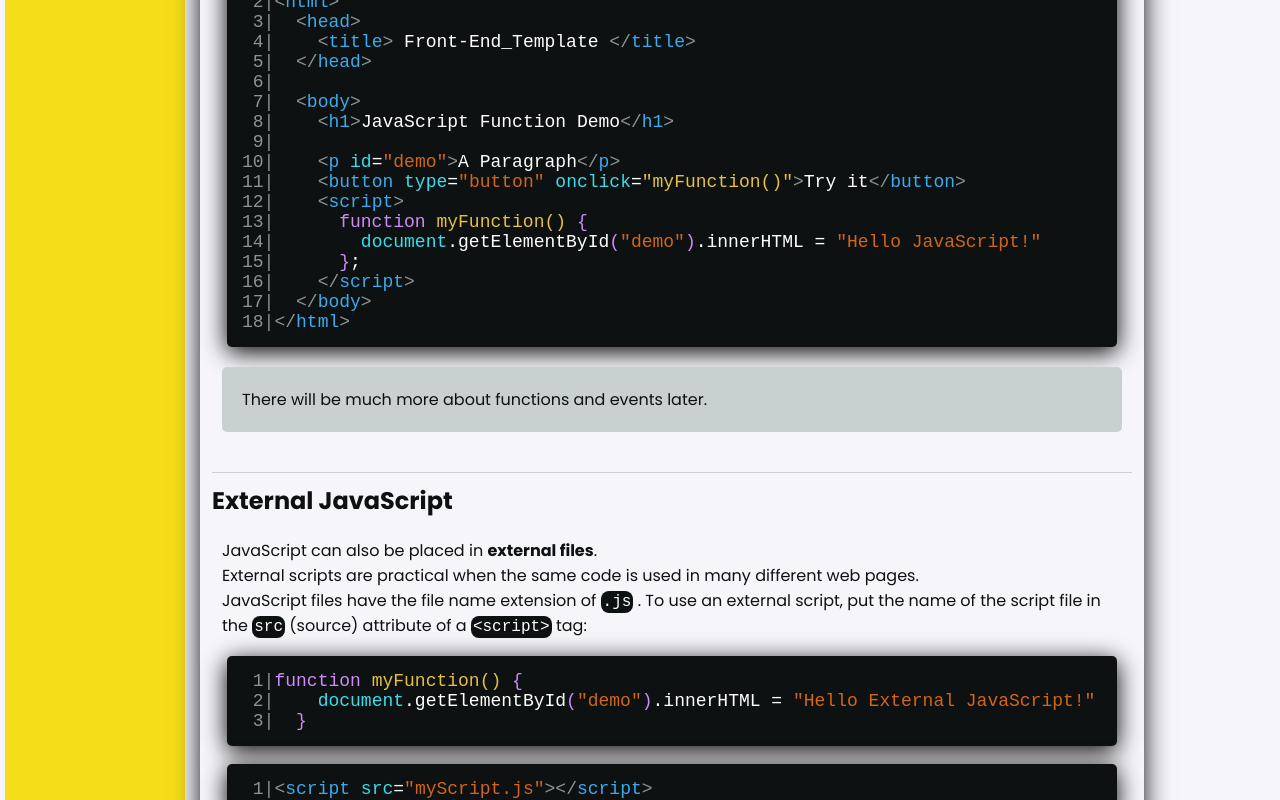
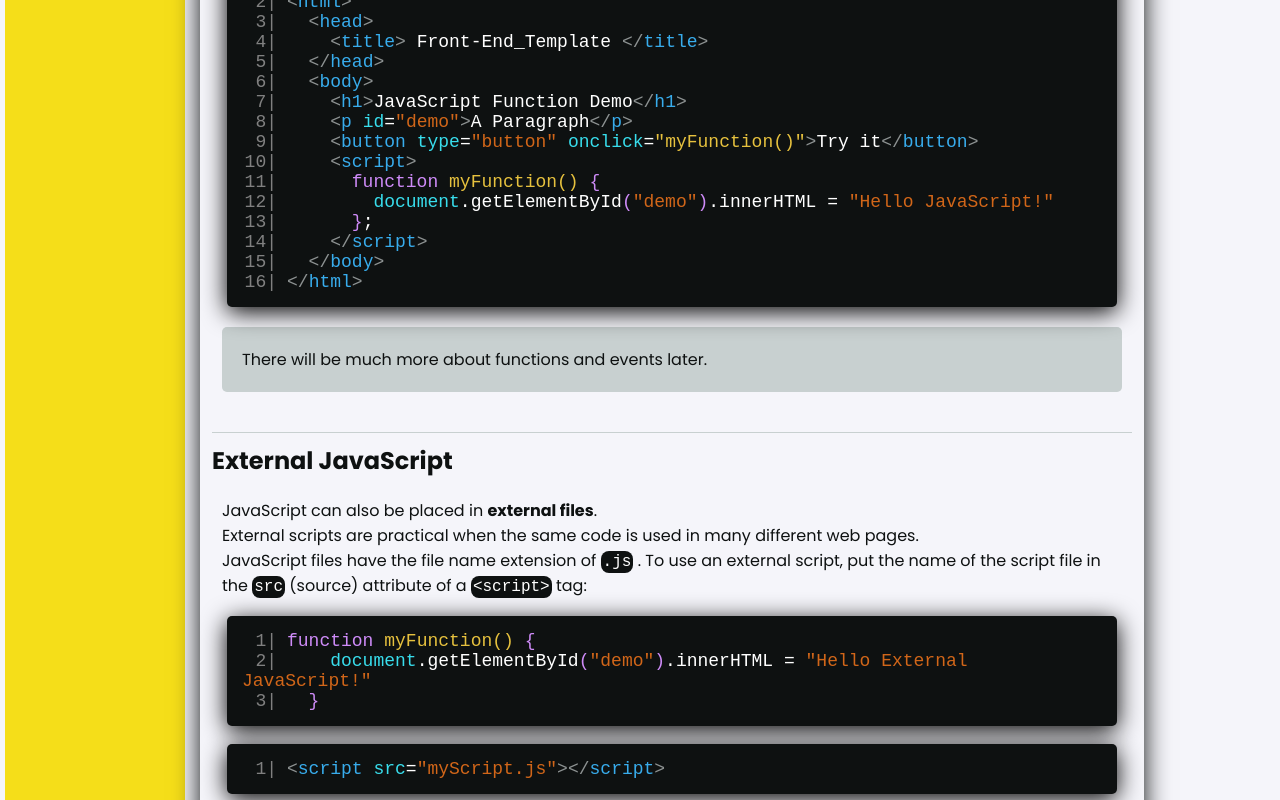
Before and after one commit to MateuszBryczek/Front-end_Template, a React (Create React App) app: page /JavaScript/JavaScriptBasics in a window 1280 px wide. Shown: the part 1260-2060 px from the top of the page. Built offline with nearby package versions, Linux system fonts and the light colour scheme.

Commit message:
added Green color and auto numering lines for CodeSpace

```diff
--- a/src/features/CodeSpace/CodeSpace.js
+++ b/src/features/CodeSpace/CodeSpace.js
@@ -1,6 +1,6 @@
 import PropTypes from 'prop-types';
 import { useTheme } from 'styled-components';
-import { StyledCodeSpace } from './styled'
+import { StyledCodeSpace, LineNumber, CodeLine } from './styled'
 
 const CodeSpace = ({ children }) => {
     const theme = useTheme();
@@ -12,8 +12,8 @@ const CodeSpace = ({ children }) => {
     Orange: ['".*?"', "'.*?'"],
     LightBlue: ['!DOCTYPE html', 'id', 'type', 'onclick', 'document', 'src'],
     Blue: ['var', 'let', 'const', 'script', 'head', 'body', 'html', 'h1', 'h2', 'h3', '\\bp\\b', 'button', 'title'],
-    Green: [],
-    Grey: ['[0-9]+\\|', '<', '>', '/'],
+    Green: ['//.*', '/\\*[\\s\\S]*?\\*/'],
+    Grey: ['<', '>', '/'],
   };
 
   const buildRegex = () => {
@@ -46,15 +46,18 @@ const CodeSpace = ({ children }) => {
     return null;
   };
 
-  const lines = children.split('\n');
+  const lines = children.split('\n').filter(line => line.trim() !== '');;
 
   return (
     <StyledCodeSpace>
       {lines.map((line, lineIndex) => {
         const segments = splitText(line);
+        const lineNumber = lineIndex + 1;
 
         return (
           <div key={lineIndex}>
+            <LineNumber>{lineNumber}|</LineNumber>
+            <CodeLine>
               {segments.map((segment, index) => {
                 const category = getCategory(segment);
                 const color = colors[category] || colors.default;
@@ -65,6 +68,7 @@ const CodeSpace = ({ children }) => {
                   </span>
                 );
               })}
+            </CodeLine>
           </div>
         );
       })}
--- a/src/features/CodeSpace/styled.js
+++ b/src/features/CodeSpace/styled.js
@@ -7,9 +7,22 @@ export const StyledCodeSpace = styled.pre`
   border-radius: 5px;
   font-family: 'Courier New', Courier, monospace;
   white-space: pre-wrap;
-  color: ${({ theme }) => theme.CodeSpace.default};
   font-size: large;
   margin-left: 5px;
   margin-right: 5px;
   box-shadow: 0px 5px 24px 0px black;
+  position: relative;
 `;
+
+export const LineNumber = styled.span`
+  display: inline-block;
+  width: 45px;
+  text-align: right;
+  padding-right: 10px;
+  color: grey;
+  user-select: none;
+`;
+
+export const CodeLine = styled.span`
+  display: inline;
+`;
--- a/src/features/JsPage/Pages/Page1/Articles/JavaScriptOutput.js
+++ b/src/features/JsPage/Pages/Page1/Articles/JavaScriptOutput.js
@@ -28,13 +28,13 @@ In JavaScript there are 4 ways of display output:
 By using the <Highlighted>innerHTML</Highlighted> we can change the content or text of the selected element.
 <CodeSpace>
 {`
- 1|function myFunction() {
- 2|  const x = 5;
- 3|  const y = 5;
- 4|  const sum = x + y;
- 5|
- 6|  document.getElementById("demo").innerHTML = sum;
- 7|}
+function myFunction() {
+  const x = 5;
+  const y = 5;
+  const sum = x + y;
+
+  document.getElementById("demo").innerHTML = sum;
+}
 `}
 </CodeSpace>
 </Section>
@@ -43,11 +43,11 @@ By using the <Highlighted>innerHTML</Highlighted> we can change the content or t
 By using the <Highlighted>console.log()</Highlighted> funtion, we can write into the browser's developer console.
 <CodeSpace>
 {`
- 1|const x = 5;
- 2|const y = 5;
- 3|const sum = x + y;
- 4|
- 5|console.log(sum);
+const x = 5;
+const y = 5;
+const sum = x + y;
+
+console.log(sum);
 `}
 </CodeSpace>
 <Hint><Highlighted>console.log()</Highlighted> can be very healpfull during <b>debugging</b> proces</Hint>
@@ -57,13 +57,13 @@ By using the <Highlighted>console.log()</Highlighted> funtion, we can write into
 By using the <Highlighted>document.write()</Highlighted> function, we can write ti the content of the document.
 <CodeSpace>
 {`
- 1|function myFunction() {
- 2|  const x = 5;
- 3|  const y = 5;
- 4|  const sum = x + y;
- 5|
- 6|  document.write(sum);
- 7|}
+function myFunction() {
+  const x = 5;
+  const y = 5;
+  const sum = x + y;
+
+  document.write(sum);
+}
 `}
 </CodeSpace>
 <Hint>Using <Highlighted>document.write()</Highlighted> after an HTML document is loaded, will <b>delete all existing HTML</b> in the current page! This method should only be used for testing.</Hint>
@@ -75,13 +75,13 @@ By using <Highlighted>window.alert()</Highlighted> function, we can output data
 You can skip the <Highlighted>window</Highlighted> keyword.
 <CodeSpace>
 {`
- 1|function myFunction() {
- 2|  const x = 5;
- 3|  const y = 5;
- 4|  const sum = x + y;
- 5|
- 6|  alert(sum);
- 7|}
+function myFunction() {
+  const x = 5;
+  const y = 5;
+  const sum = x + y;
+
+  alert(sum);
+}
 `}
 </CodeSpace>
 <Hint>In JavaScript, the <b>window</b> object is the <b>global scope object</b>. This means that variables, properties, and methods by default belong to the window object.</Hint>
--- a/src/features/JsPage/Pages/Page1/Articles/JavaScriptStatements.js
+++ b/src/features/JsPage/Pages/Page1/Articles/JavaScriptStatements.js
@@ -21,13 +21,13 @@ JavaScript <b>statements</b> scholuld be ended or be separated by <b>semicolons<
 Examples of <b>single line</b> statements:
 <CodeSpace>
 {`
- 1|document.getElementById("demo").innerHTML = "single line statement";
+document.getElementById("demo").innerHTML = "single line statement";
 `}
 </CodeSpace>
 <CodeSpace>
 {`
- 1|document.getElementById("demo").innerHTML =
- 2|"multiple line statement";
+document.getElementById("demo").innerHTML =
+"multiple line statement";
 `}
 </CodeSpace>
 <Hint>
@@ -41,10 +41,10 @@ JavaScript statements can be grouped together in <b>code blocks</b>, inside <b>c
 The purpose of code blocks is to define statements to be executed together.
 <CodeSpace>
 {`
- 1|function myFunction() {
- 2|  document.getElementById("demo1").innerHTML = "Hello World 1!";
- 3|  document.getElementById("demo2").innerHTML = "Hello World 2!";
- 4|}
+function myFunction() {
+  document.getElementById("demo1").innerHTML = "Hello World 1!";
+  document.getElementById("demo2").innerHTML = "Hello World 2!";
+}
 `}
 </CodeSpace>
 </Section>
--- a/src/features/JsPage/Pages/Page1/Articles/JavaScriptSyntax.js
+++ b/src/features/JsPage/Pages/Page1/Articles/JavaScriptSyntax.js
@@ -24,8 +24,8 @@ JavaScript used the keywords <Highlighted>var</Highlighted> , <Highlighted>let</
 An <b>equal sign</b> <Highlighted>=</Highlighted> is used to <b>assign values</b> to varables.
 <CodeSpace>
 {`
- 1|let number = 5;
- 2|document.write(number);
+let number = 5;
+document.write(number);
 `}
 </CodeSpace>
 </Section>
@@ -35,11 +35,11 @@ An <b>equal sign</b> <Highlighted>=</Highlighted> is used to <b>assign values</b
 JavaScript identifiers are sensitively cased.
 <CodeSpace>
 {`
- 1|let number = 5;
- 2|let Number = 10;
- 3|
- 4|let sum = number = Number;
- 5|document.write(sum);
+let number = 5;
+let Number = 10;
+
+let sum = number = Number;
+document.write(sum);
 `}
 </CodeSpace>
 In this example, the variables are <b>different</b>.
--- a/src/features/JsPage/Pages/Page1/Articles/JavaScriptVariables.js
+++ b/src/features/JsPage/Pages/Page1/Articles/JavaScriptVariables.js
@@ -27,9 +27,9 @@ Variables are <b>containers</b> for <b>storing data</b>, and they can by declare
 In this example, <b>x</b> , <b>y</b> , and <b>sum</b> are <b>undeclared variables</b>. They are <b>automatically</b> declared when first used:
 <CodeSpace>
 {`
- 1|x = 5;
- 2|y = 10;
- 3|sum = x + y;
+x = 5;
+y = 10;
+sum = x + y;
 `}
 </CodeSpace>
 <Hint>
@@ -47,9 +47,9 @@ Variables declared with <Highlighted>var</Highlighted> :
 </ul>
 <CodeSpace>
 {`
- 1|var x = 5;
- 2|var y = 10;
- 3|var sum = x + y;
+var x = 5;
+var y = 10;
+var sum = x + y;
 `}
 </CodeSpace>
 <Hint>
@@ -69,9 +69,9 @@ Variables declared with <Highlighted>let</Highlighted> :
 </ul>
 <CodeSpace>
 {`
- 1|let x = 5;
- 2|let y = 10;
- 3|let sum = x + y;
+let x = 5;
+let y = 10;
+let sum = x + y;
 `}
 </CodeSpace>
 </Section>
@@ -86,11 +86,14 @@ Variables declared with <Highlighted>const</Highlighted> :
 </ul>
 <CodeSpace>
 {`
- 1|const x = 5;
- 2|const y = 10;
- 3|const sum = x + y;
+const x = 5;
+const y = 10;
+const sum = x + y;
 `}
 </CodeSpace>
+<Hint>
+Always declare a variable with <Highlighted>const</Highlighted> when you know that the value should not be changed.
+</Hint>
 </Section>
 
 <SectionHeader>Global Scope and Block Scope</SectionHeader>
@@ -101,10 +104,6 @@ That means that variables declared with <Highlighted>var</Highlighted> inside a
 Variables declared with <Highlighted>let</Highlighted> and <Highlighted>const</Highlighted> keywords provided <b>Block Scope</b> in JavaScript, what is the complete opposite of <b>Global Scope</b>.<br />
 That means that variables declared inside a <Highlighted>{`{...}`}</Highlighted> block cannot be accessed from outside the block.
 </Section>
-<SectionHeader>Difference Between var, let and const</SectionHeader>
-<Section>
-
-</Section>
         </Article>
 </>
 );
--- a/src/features/JsPage/Pages/Page1/Articles/WhereToWrite.js
+++ b/src/features/JsPage/Pages/Page1/Articles/WhereToWrite.js
@@ -17,9 +17,9 @@ export const WhereToWrite = () => (
 JavaScript codes should be writen inside the <Highlighted>{`<script>`}</Highlighted> element.
 <CodeSpace>
 {`
-1|<script>
-2|  console.log("Hello World!");
-3|<script>
+<script>
+  console.log("Hello World!");
+<script>
 `}
 </CodeSpace>
 <Hint>
@@ -46,24 +46,24 @@ For example, a function can be called when an event occurs, like when the user c
 In this example, a JavaScript <b>function</b> is placed in the <Highlighted>{`<body>`}</Highlighted> section of an HTML page. The function is invoked (called) when a button is clicked:
 <CodeSpace>
 {`
- 1|<!DOCTYPE html>
- 2|<html>
- 3|  <head>
- 4|    <title> Front-End_Template </title>
- 5|  </head>
- 6|
- 7|  <body>
- 8|    <h1>JavaScript Function Demo</h1>
- 9|
-10|    <p id="demo">A Paragraph</p>
-11|    <button type="button" onclick="myFunction()">Try it</button>
-12|    <script>
-13|      function myFunction() {
-14|        document.getElementById("demo").innerHTML = "Hello JavaScript!"
-15|      };
-16|    </script>
-17|  </body>
-18|</html>
+<!DOCTYPE html>
+<html>
+  <head>
+    <title> Front-End_Template </title>
+  </head>
+
+  <body>
+    <h1>JavaScript Function Demo</h1>
+
+    <p id="demo">A Paragraph</p>
+    <button type="button" onclick="myFunction()">Try it</button>
+    <script>
+      function myFunction() {
+        document.getElementById("demo").innerHTML = "Hello JavaScript!"
+      };
+    </script>
+  </body>
+</html>
 `}
 </CodeSpace>
 <Hint>
@@ -79,14 +79,14 @@ JavaScript files have the file name extension  of <Highlighted>.js</Highlighted>
 To use an external script, put the name of the script file in the <Highlighted>src</Highlighted> (source) attribute of a <Highlighted>{`<script>`}</Highlighted> tag:
 <CodeSpace>
 {`
- 1|function myFunction() {
- 2|    document.getElementById("demo").innerHTML = "Hello External JavaScript!"
- 3|  }
+function myFunction() {
+    document.getElementById("demo").innerHTML = "Hello External JavaScript!"
+  }
 `}
 </CodeSpace>
 <CodeSpace>
 {`
- 1|<script src="myScript.js"></script>
+<script src="myScript.js"></script>
 `}
 </CodeSpace>
 You can place an external script reference in <Highlighted>{`<head>`}</Highlighted> or <Highlighted>{`<body>`}</Highlighted> as you like.
```
Lines whose indentation alone changed are shown as unchanged.
